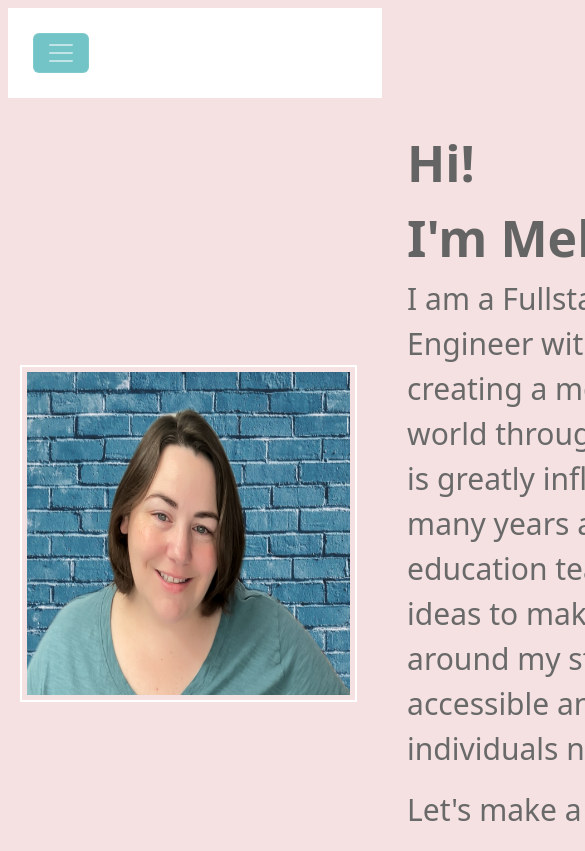
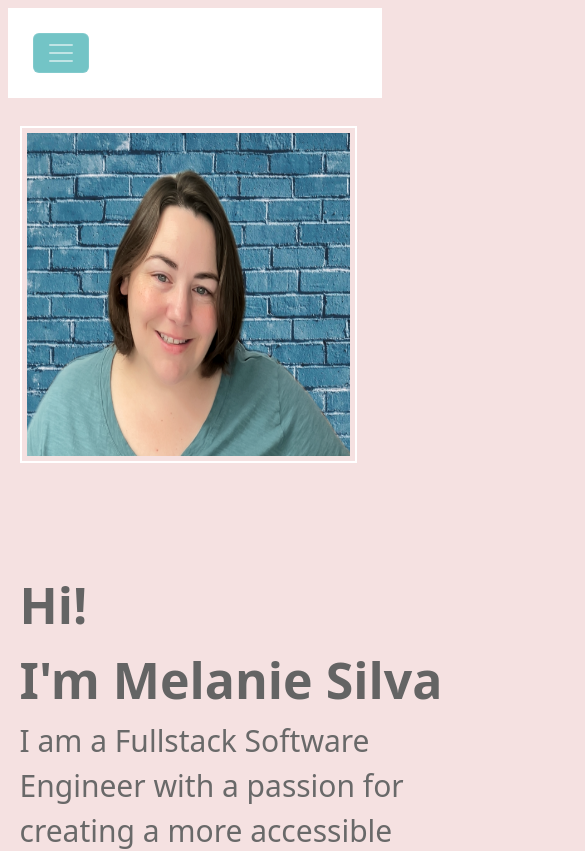
Before and after one commit to melsil11/portfolio, a React (Create React App) app: page / in a window 390 px wide. Shown: the top 851 px of the page, 585 px wide, since content can reach past the window. Built offline with nearby package versions, Linux system fonts and the light colour scheme.

Commit message:
changed image into heading div for better alignment on mobile devices

```diff
--- a/src/App.css
+++ b/src/App.css
@@ -12,7 +12,7 @@ html, body {
   flex-direction: row;
   justify-content: space-between;
   align-items: center;
-  position: relative;
+  /* position: relative; */
   height: 100%;
   color: rgb(100,100,100);
   padding-top: 5%;
--- a/src/components/HomePage.js
+++ b/src/components/HomePage.js
@@ -14,8 +14,9 @@ const HomePage = () => {
     return (
         <>
         <div className='homepage-container'>
+
+            <div className='intro'>
             <img src={ Picture } className='profileimage' alt='profilepic'/>
-            <div className='intro'>
                 <p className='hello'>Hi!</p>
                 <p className='hello'>I'm Melanie Silva</p>
                 <p className='welcome-description'>I am a Fullstack Software Engineer with a passion for creating a more accessible world through code. My code is greatly influenced by my many years as a special education teacher developing ideas to make the world around my students more accessible and meeting each individuals needs.</p>
```
